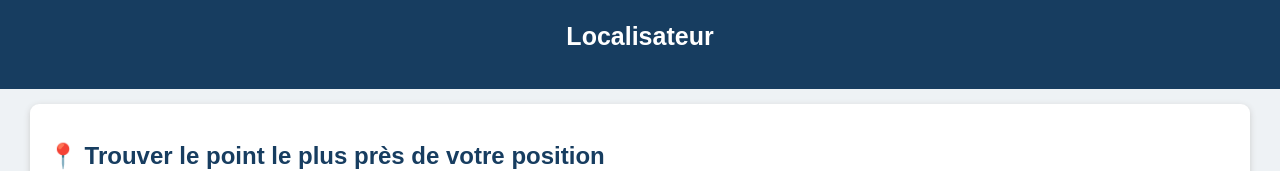
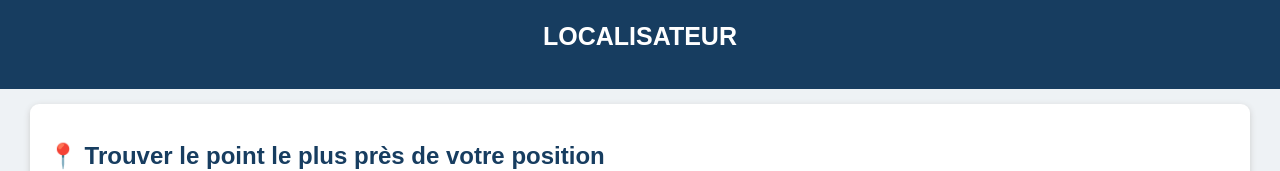
Before and after one commit to RAFournier/localisateur-quebec, a plain HTML site: page index.html in a window 1280 px wide. Shown: the top 171 px of the page. Drawn offline with nearby package versions, Linux system fonts and the light colour scheme; no server answers.

Commit message:
Change header text from 'Localisateur' to 'LOCALISATEUR'

```diff
--- a/index.html
+++ b/index.html
@@ -136,7 +136,7 @@ button{width:100%;margin:5px 0}
 <body>
 
 <header>
-<h1>Localisateur</h1>
+<h1>LOCALISATEUR</h1>
 <p><strong></strong></p>
 </header>
 
```
